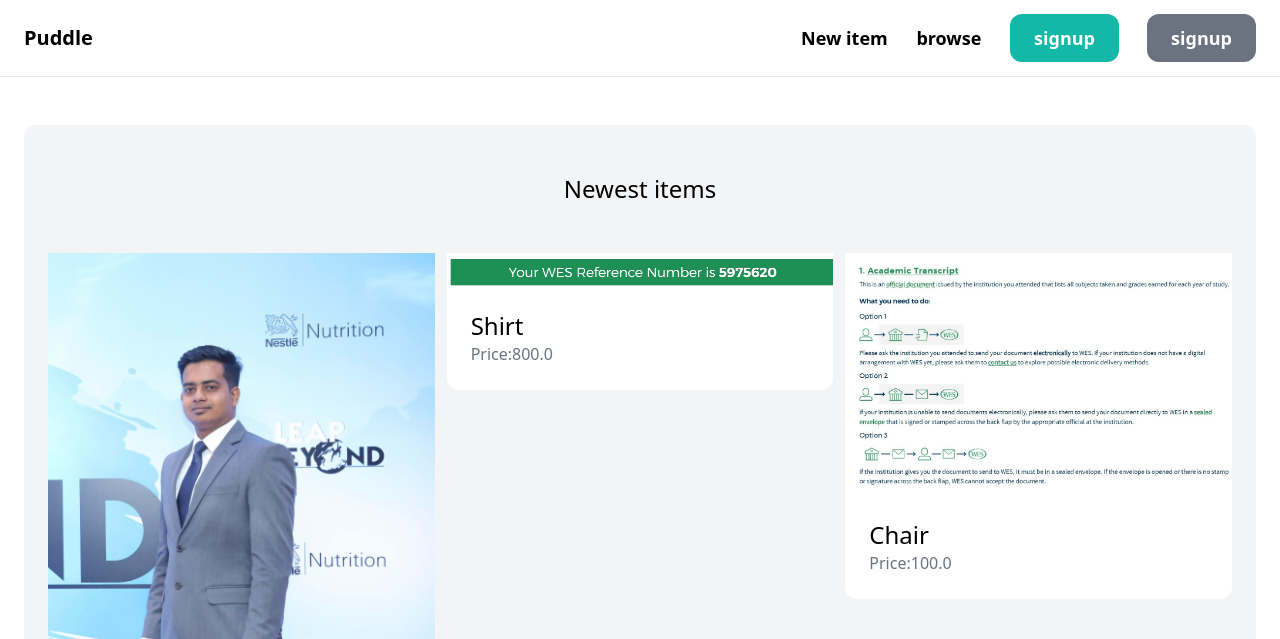
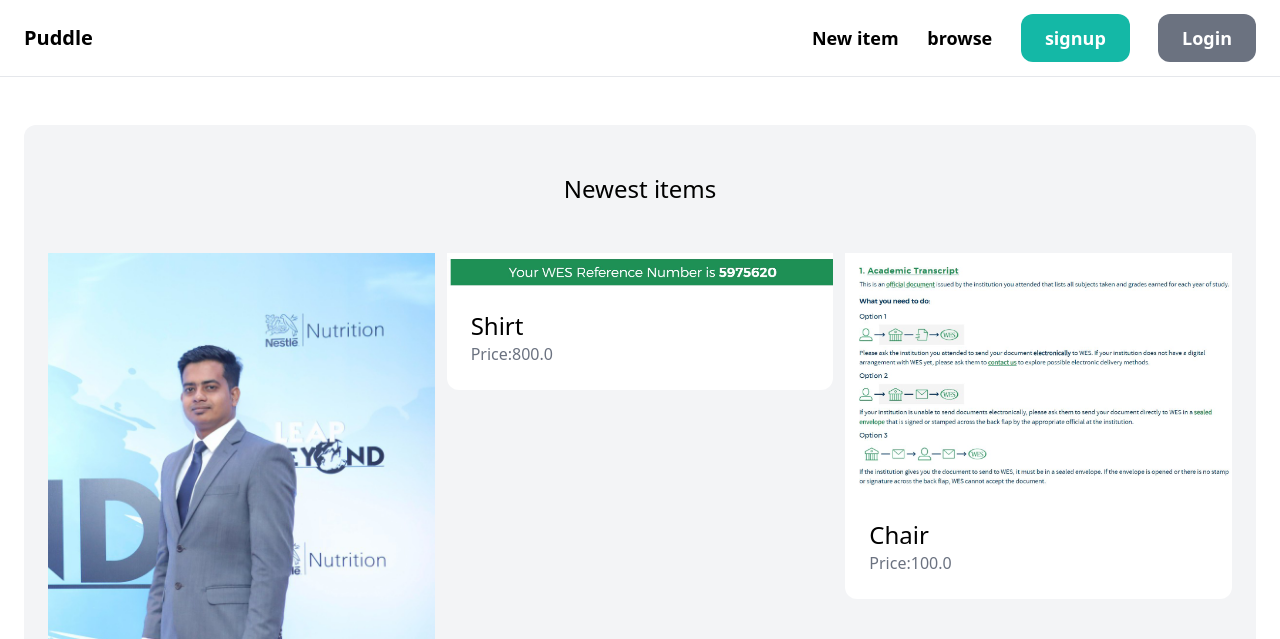
Before and after one commit to Thanushan1523/e-Commerce-webside, a Django app: page / in a window 1280 px wide. Shown: the top 639 px of the page. Run offline with Django 4.2, Linux system fonts and the light colour scheme; data comes from the database, SQL or seed files in the repository; both versions use the stored data as it was after the commit; some libraries are stand-ins or nearby versions.

Commit message:
sihup page

```diff
--- a/puddle/core/templates/core/base.html
+++ b/puddle/core/templates/core/base.html
@@ -14,7 +14,7 @@
             <a href="#" class="text-lg font-semibold hover:text-gray-500"> browse </a>
 
             <a href="{% url 'core:signup'%}" class="px-6 py-3 text-lg font-semibold bg-teal-500 text-white rounded-xl hover:bg-teal-700"> signup</a>
-            <a href="#" class="px-6 py-3 text-lg font-semibold bg-gray-500 text-white rounded-xl hover:bg-gray-700"> signup</a>
+            <a href="#" class="px-6 py-3 text-lg font-semibold bg-gray-500 text-white rounded-xl hover:bg-gray-700"> Login</a>
 
         </div>
     </nav>
--- a/puddle/core/views.py
+++ b/puddle/core/views.py
@@ -1,4 +1,4 @@
-from django.shortcuts import render
+from django.shortcuts import render ,redirect
 from item.models import Category ,Item
 from .forms import SignupForm
 # Create your views here.
@@ -14,5 +14,13 @@ def contact(request):
     return render(request,'core/contact.html')
 
 def signup(request):
-    form =SignupForm()
-    return render(request,'core/signup.html',{'form':form})
+   if request.method == 'POST':
+       form= SignupForm(request.POST)
+
+       if form.is_valid():
+            form.save()
+            return redirect('/login/')
+   else:
+         form = SignupForm()
+
+   return render(request,'core/signup.html',{'form':form})
```
Also changed, not shown: puddle/db.sqlite3.
